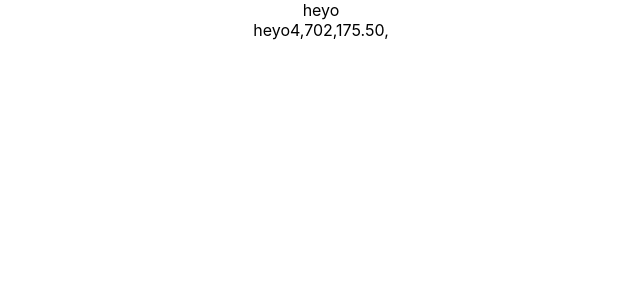
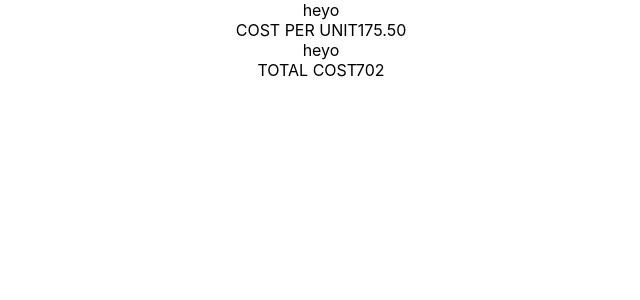
Before and after one commit to brianmgre/counter, a React (Create React App) app: page / in a window 1280 px wide. Shown: the top 300 px of the page, without its empty margins (319-959 px from the left). Built offline with nearby package versions, Linux system fonts and the light colour scheme.

Commit message:
routed methods to cost and count components

```diff
--- a/src/components/counterContainer.js
+++ b/src/components/counterContainer.js
@@ -1,4 +1,6 @@
 import React, { Component } from "react";
+import Count from "./count";
+import Cost from "./cost";
 
 class CounterContainer extends Component {
   constructor(props) {
@@ -21,7 +23,7 @@ class CounterContainer extends Component {
     console.log(this.state);
     const { count, costPerUnit } = this.state;
 
-    if (Number(count) !== count) {
+    if (Number(count) !== count || (count * costPerUnit) % 1 !== 0) {
       window.alert("Count must be an Integer");
       this.setState({
         count: 1,
@@ -64,8 +66,14 @@ class CounterContainer extends Component {
     const { count, totalCost, costPerUnit } = this.state;
     return (
       <div>
-        heyo
-        {count},{totalCost},{costPerUnit},
+        <Cost title={"COST PER UNIT"} cost={costPerUnit} />
+        <Count
+          count={count}
+          changeHandler={this.changeHandler}
+          subtractFromCount={this.subtractFromCount}
+          addToCount={this.addToCount}
+        />
+        <Cost title={"TOTAL COST"} cost={totalCost} />
       </div>
     );
   }
```
